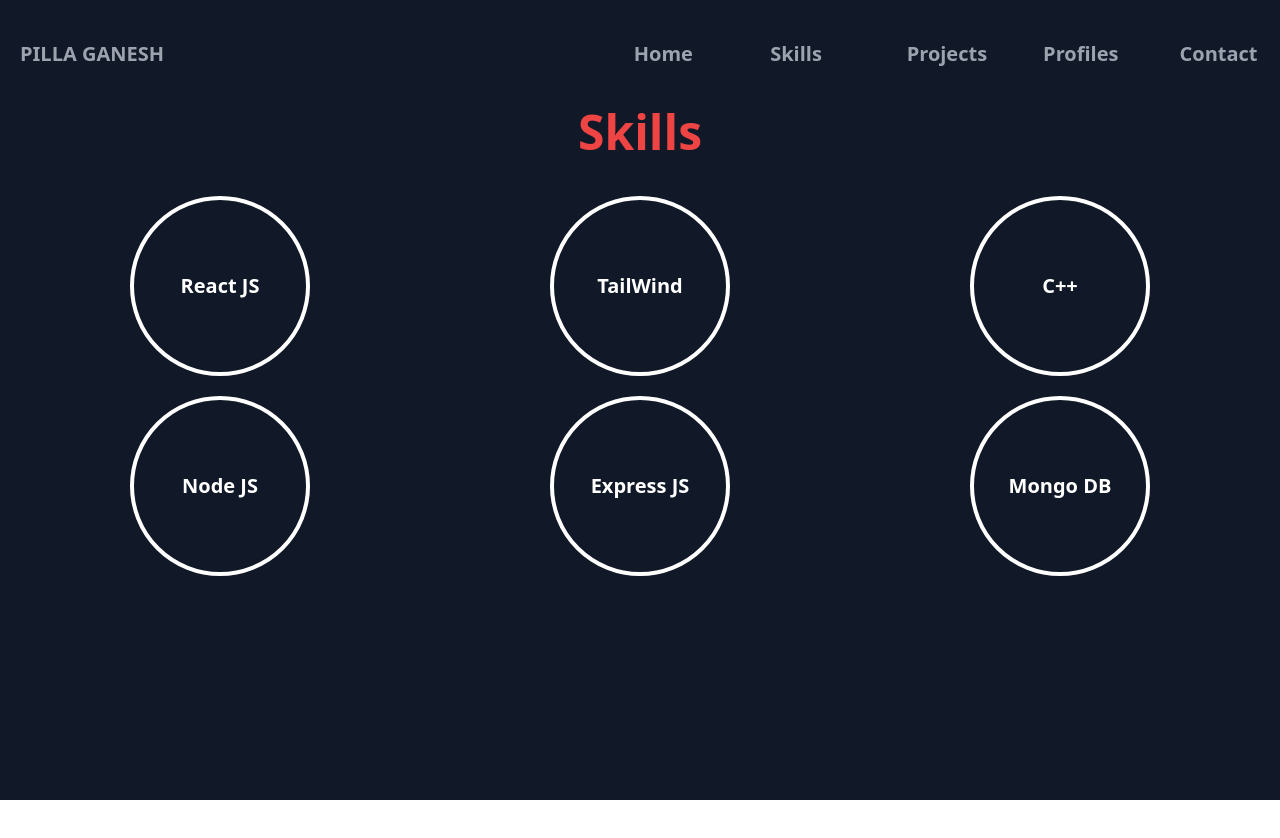
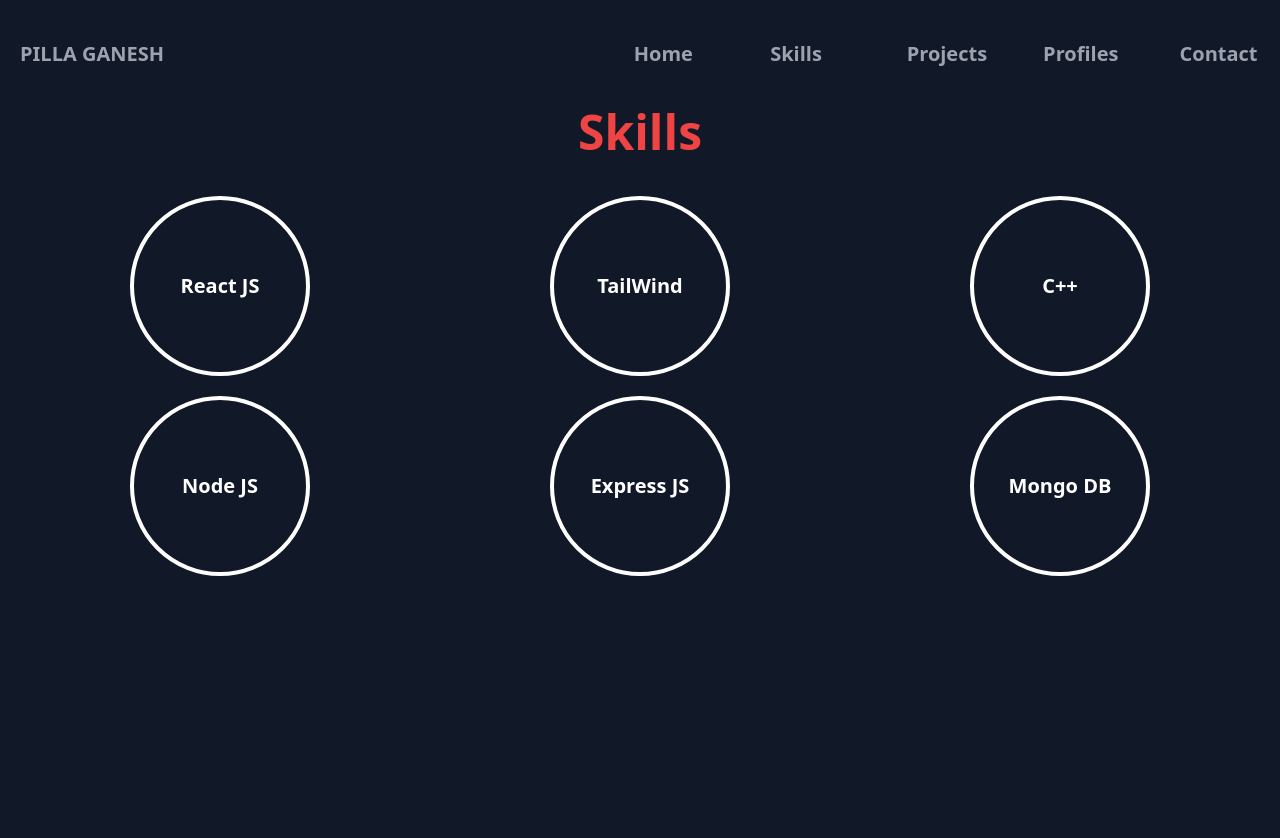
Before and after one commit to ganesh342/portfolio, a React (Vite) app: page /skills in a window 1280 px wide. Shown: the top 838 px of the page. Before the commit the page ends 800 px from the top, so only its background shows below. Built offline with nearby package versions, Linux system fonts and the light colour scheme.

Commit message:
Updated tailwind.config.js

```diff
--- a/src/Home.jsx
+++ b/src/Home.jsx
@@ -21,7 +21,7 @@ const Home = () => {
   }, []);
   return (
     <div className="flex flex-col">
-    <motion.div id="home" className=" bg-gray-900 opacity-4 h-100dvh w-100dvw flex flex-col lg:flex-row items-center justify-between">
+    <motion.div id="home" className=" bg-gray-900 opacity-4 h-100dvh w-100dvw flex flex-col lg:flex-row items-start justify-between py-40">
     <motion.div  initial={{ x: '-100%' }}
     animate={{ x: 0 }}
     exit={{ x: '100%' }}  transition={{ duration: 0.5 }} className="flex flex-col items-start justify-between px-20">
@@ -78,7 +78,7 @@ const Home = () => {
       <motion.div initial={{ x: '100%' }}
     animate={{ x: 0 }}
     exit={{ x: '100%' }}  transition={{ duration: 0.5 }} className="flex flex-col gap-1 md:gap-10 items-center justify-center">
-        <img src="/portfolioimg.png" className="w-100 transition-transform duration-300 hover:scale-110"/>
+        <img src="/portfolioimg.png" className="lg:w-100 md:w-50 sm:wd-30 xs:wd-10 transition-transform duration-300 hover:scale-110"/>
         <a href="https://drive.google.com/file/d/15mAYnnqnsBX1DODIndkfP8ypzVcxVDfh/view?usp=drive_link" className="text-gray-400 font-semibold text-xl uppercase  hover:text-red-800 border border-gray-900 rounded-lg p-2 md:p-4 bg-gray-800">resume</a>
       </motion.div>
       <motion.div>
--- a/src/Skills.jsx
+++ b/src/Skills.jsx
@@ -5,7 +5,7 @@ const Skills = () => {
   return (
     <motion.div id="skills" className="bg-gray-900 text-5xl font-bold text-red-500 text-center h-100dvh w-100dvw">
         <h1>Skills</h1>
-        <motion.div class="w-full grid md:grid-cols-3 sm:grid-cols-2 grid-cols-1 place-items-center gap-5 px-5 py-10"><motion.div initial={{ x: '-100%' }}
+        <motion.div class="w-full grid md:grid-cols-3 xs:grid-cols-2 grid-cols-1 place-items-center gap-5 px-5 py-10"><motion.div initial={{ x: '-100%' }}
     animate={{ x: 0 }}
     exit={{ x: '100%' }}  transition={{ duration: 0.5 }} class="relative item h-[180px] w-[180px] bg-bodyColor border-4 border-white text-xl font-bodyFont font-bold  text-white flex items-center justify-center rounded-full group perspective-1000">
      <div className="relative w-full h-full transition-transform duration-700 transform-style preserve-3d group-hover:rotate-y-180">
--- a/tailwind.config.js
+++ b/tailwind.config.js
@@ -8,10 +8,13 @@ export default {
     extend: {
       height: {
         // custom height using the --vh variable
-                '100dvh': '100dvh',
+                '100dvh': '120dvh',
       },
       width: {
                 '100dvw': '100dvw',
+      },
+      screens: {
+        xs: '370px', // Or whatever size you prefer
       },
     },
   },
```
